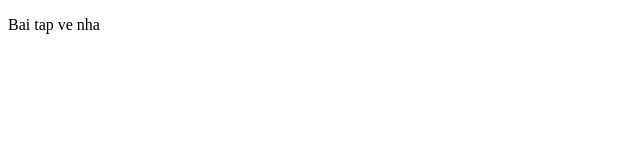
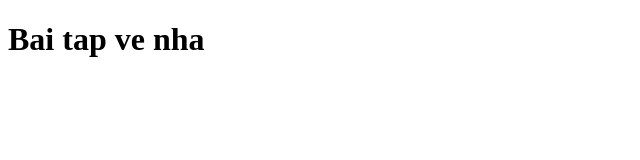
Before and after one commit to DucLongTrinh/Java27, a plain HTML site: page lab1/homework.html in a window 1280 px wide. Shown: the whole page, without its empty margins (0-640 px from the left). Drawn offline with Linux system fonts and the light colour scheme.

Commit message:
Update homework.html

```diff
--- a/lab1/homework.html
+++ b/lab1/homework.html
@@ -6,6 +6,6 @@
     <title>Document</title>
   </head>
   <body>
-    <p>Bai tap ve nha</p>
+    <h1>Bai tap ve nha</h1>
   </body>
 </html>
```
